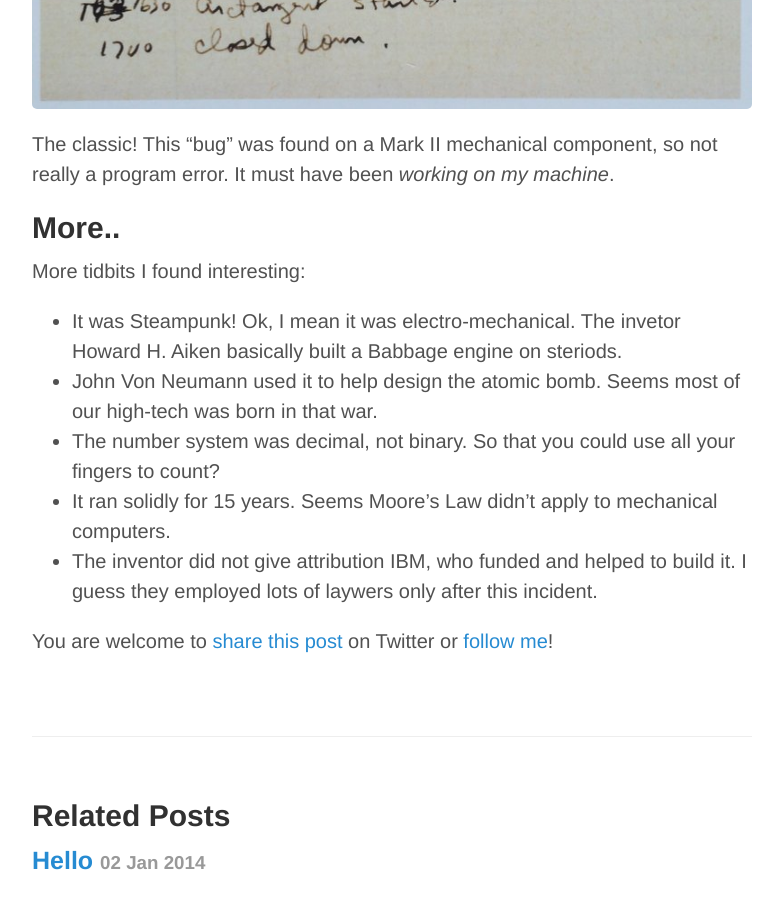
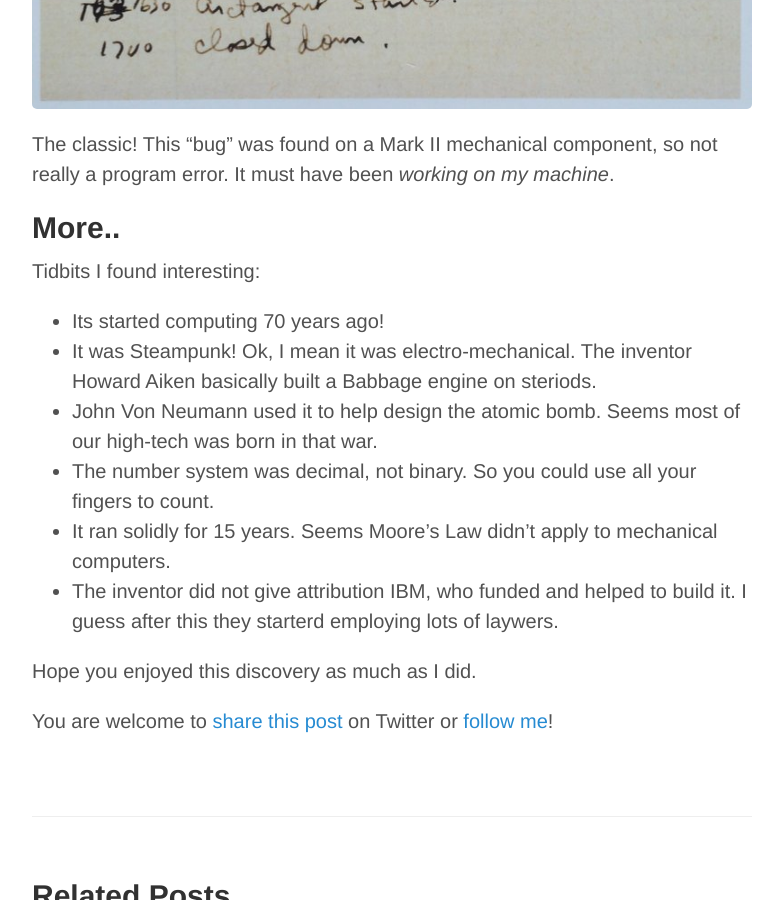
Before and after one commit to jacdevos/jacdevos.github.io.old, a Jekyll site: the page built from _posts/2014-08-03-The_origin_of_bug_loop_and_patch.md, in a window 1280 px wide and 900 px high, scrolled down 3277 px. Shown: the whole window, without its empty margins (248-1031 px from the left). Built offline with Jekyll 4.4.1, drawn with Linux system fonts in a browser that asks for light colours; Markdown is read by kramdown in place of the engine named in the settings.

Commit message:
Update 2014-08-03-The_origin_of_bug_loop_and_patch.md

```diff
--- a/_posts/2014-08-03-The_origin_of_bug_loop_and_patch.md
+++ b/_posts/2014-08-03-The_origin_of_bug_loop_and_patch.md
@@ -30,13 +30,15 @@ An actual patch. A correction is made by literally patching a piece of the tape
 The classic! This "bug" was found on a Mark II mechanical component, so not really a program error. It must have been *working on my machine*.
 
 ## More..
-More tidbits I found interesting:
+Tidbits I found interesting:
 
-* It was Steampunk! Ok, I mean it was electro-mechanical. The invetor Howard H. Aiken basically built a Babbage engine on steriods.
+* Its started computing 70 years ago!
+* It was Steampunk! Ok, I mean it was electro-mechanical. The inventor Howard Aiken basically built a Babbage engine on steriods.
 * John Von Neumann used it to help design the atomic bomb. Seems most of our high-tech was born in that war.
-* The number system was decimal, not binary. So that you could use all your fingers to count?
+* The number system was decimal, not binary. So you could use all your fingers to count.
 * It ran solidly for 15 years. Seems Moore's Law didn't apply to mechanical computers.
-* The inventor did not give attribution IBM, who funded and helped to build it. I guess they employed lots of laywers only after this incident.
+* The inventor did not give attribution IBM, who funded and helped to build it. I guess after this they starterd employing lots of laywers.
 
+Hope you enjoyed this discovery as much as I did.
 
 {% include twitter_include.html %}
```
